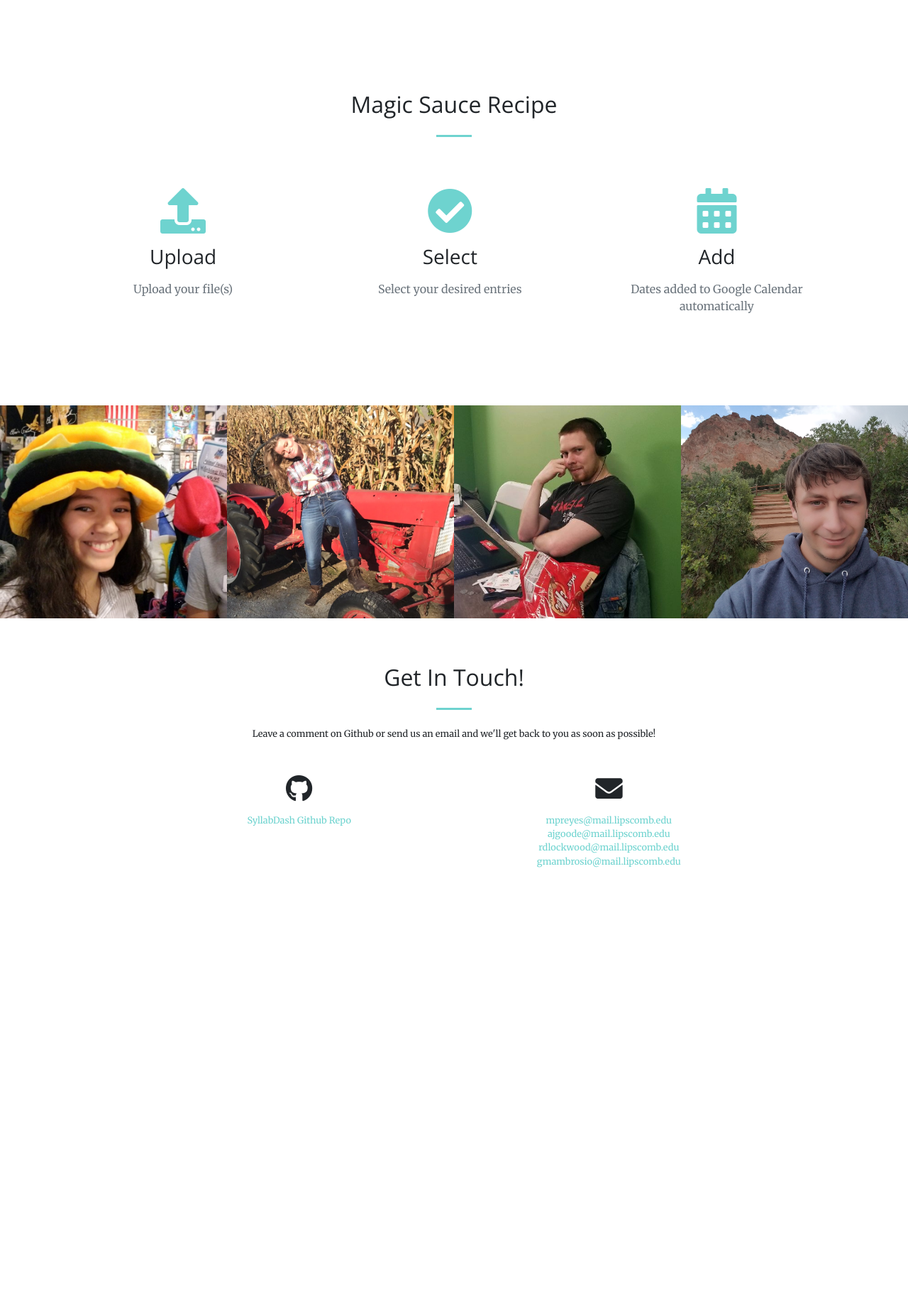
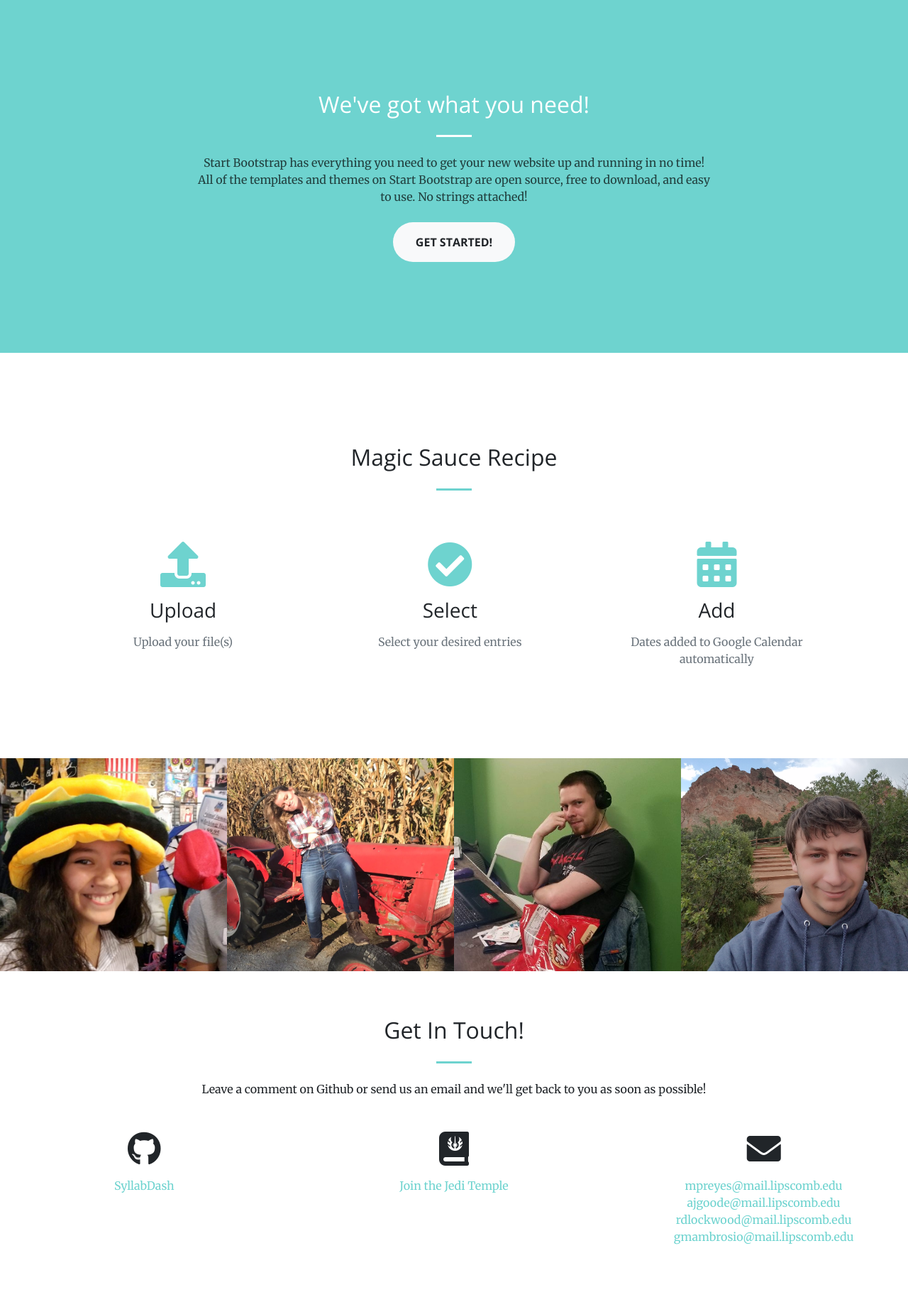
Before and after one commit to mpreyes/syllabDash, a Django app: page /syllab_dash/ in a window 1280 px wide. Shown: the part 800-2634 px from the top of the page at 71% size. Before the commit the page ends 2022 px from the top, so only its background shows below. Run offline with Django 3.2, Linux system fonts and the light colour scheme; parts of the project's set-up code (start-up, migrations or seed data) failed here and were passed over; some libraries are stand-ins or nearby versions.

Commit message:
more html

```diff
--- a/syllab_dash/templates/html_pieces/footer.html
+++ b/syllab_dash/templates/html_pieces/footer.html
@@ -1,4 +1,4 @@
-<section id="contact" style="padding: 4rem 0; font-size: .8rem;">
+<section id="contact" style="padding: 4rem 0; font-size: 1rem;">
     <div class="container">
       <div class="row">
         <div class="col-lg-8 mx-auto text-center">
@@ -11,7 +11,11 @@
     <div class="row">
       <div class="col-lg-4 ml-auto text-center">
         <i class="fab fa-github fa-3x mb-3"></i>
-        <p><a href="https://github.com/mpreyes/syllabDash">SyllabDash Github Repo</a></p>
+        <p><a href="https://github.com/mpreyes/syllabDash">SyllabDash</a></p>
+      </div>
+      <div class="col-lg-4 ml-auto text-center">
+        <i class="fas fa-journal-whills fa-3x mb-3"></i>
+        <p><a href="https://www.templeofthejediorder.org/">Join the Jedi Temple</a></p>
       </div>
       <div class="col-lg-4 mr-auto text-center">
         <i class="fas fa-envelope fa-3x mb-3 sr-contact-2"></i>
--- a/syllab_dash/templates/syllab_dash/index.html
+++ b/syllab_dash/templates/syllab_dash/index.html
@@ -19,7 +19,7 @@
   </div>
 </header>
 
-<!-- <section class="bg-primary" id="about">
+<section class="bg-primary" id="about">
   <div class="container">
     <div class="row">
       <div class="col-lg-8 mx-auto text-center">
@@ -30,7 +30,7 @@
       </div>
     </div>
   </div>
-</section> -->
+</section>
 
 <section id="services">
   <div class="container">
```
